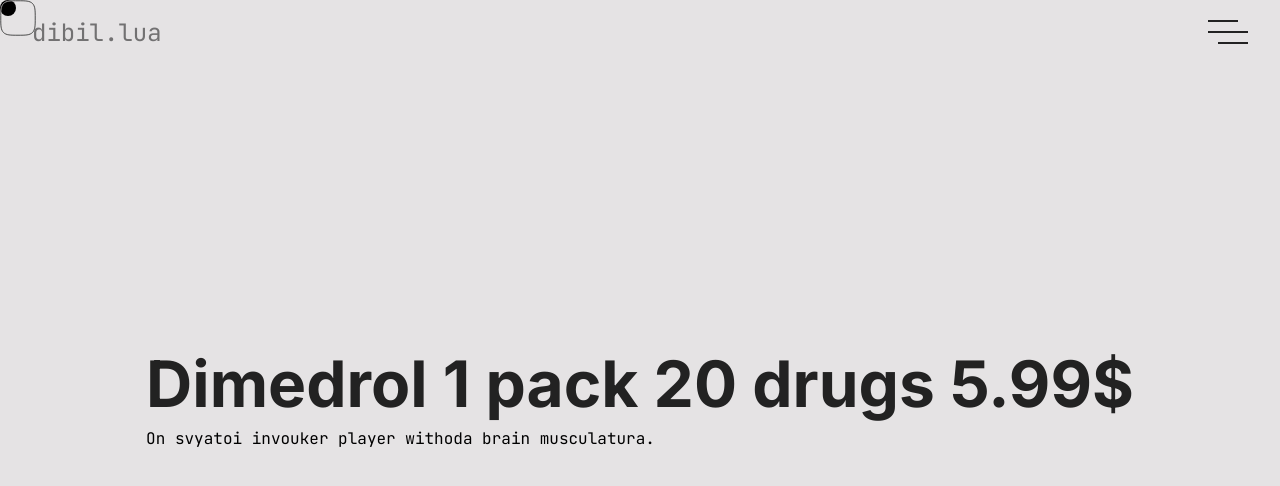
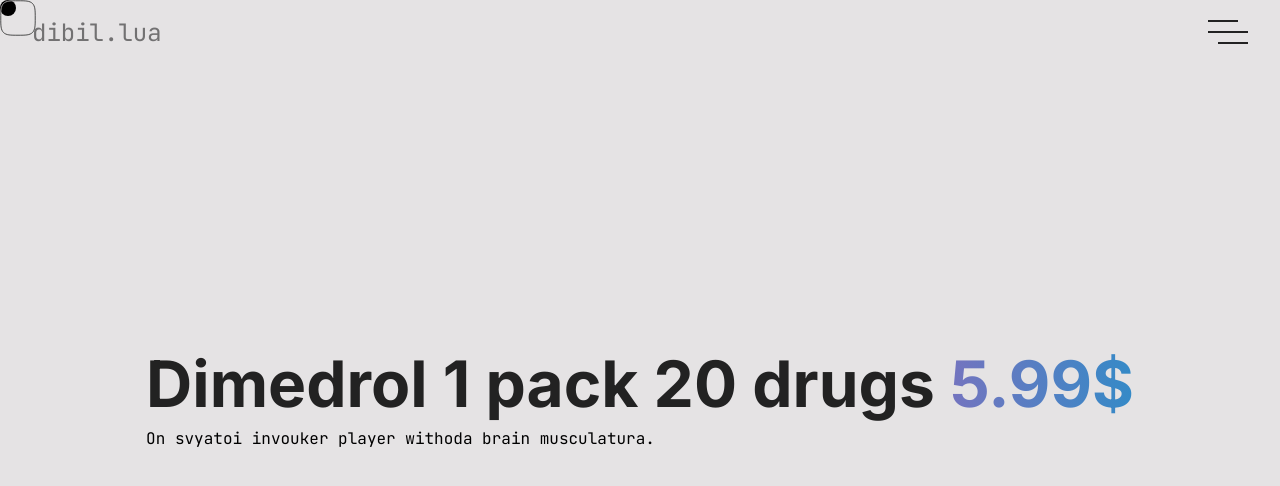
Before and after one commit to xkudive/magnet-hover, a plain HTML site: page index.html in a window 1280 px wide. Drawn offline with nearby package versions, Linux system fonts and the light colour scheme; some packages are replaced by stand-ins of ours; a script that the page names is missing.

Commit message:
Update body.css

```diff
--- a/body.css
+++ b/body.css
@@ -543,7 +543,7 @@ section {
 	}
 }
 
-.h1 h1:last-child{
+.h1 h1 span:last-child{
   background: linear-gradient(to right, #7474BF, #348AC7);
   -webkit-background-clip: text;
   -webkit-text-fill-color: transparent;
```
